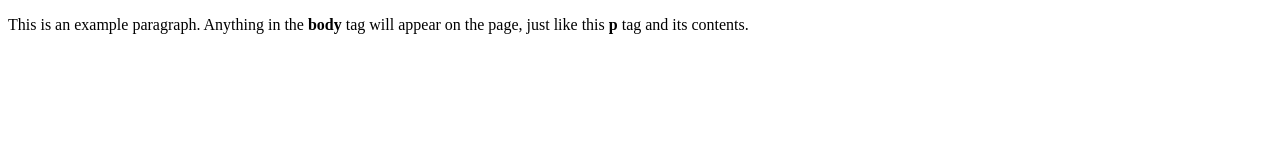
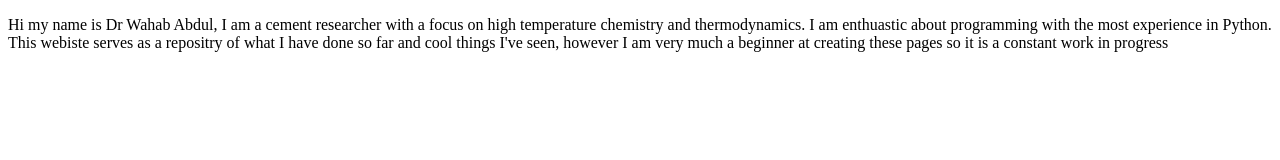
Before and after one commit to wahab2604/wahab2604.github.io, a plain HTML site: page index.html in a window 1280 px wide. Drawn offline with Linux system fonts and the light colour scheme.

Commit message:
Update index.html

```diff
--- a/index.html
+++ b/index.html
@@ -1,9 +1,10 @@
 <!doctype html>
 <html>
   <head>
-    <title>This is the title of the webpage!</title>
+    <title>Welcome to the personal website of Wahab Abdul!</title>
   </head>
   <body>
-    <p>This is an example paragraph. Anything in the <strong>body</strong> tag will appear on the page, just like this <strong>p</strong> tag and its contents.</p>
+    <p>Hi my name is Dr Wahab Abdul, I am a cement researcher with a focus on high temperature chemistry and thermodynamics. I am enthuastic about programming with the most experience in Python.
+    This webiste serves as a repositry of what I have done so far and cool things I've seen, however I am very much a beginner at creating these pages so it is a constant work in progress</p>
   </body>
 </html>
```
